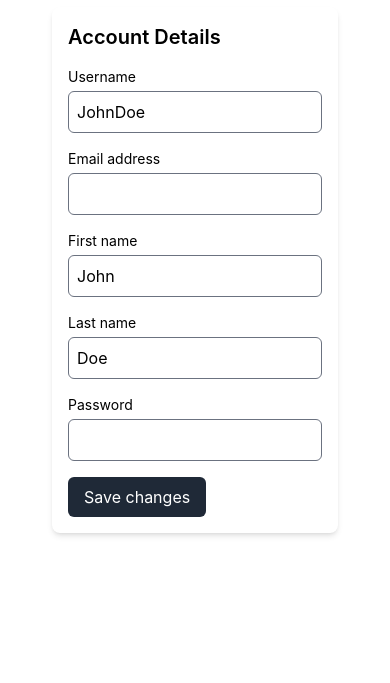
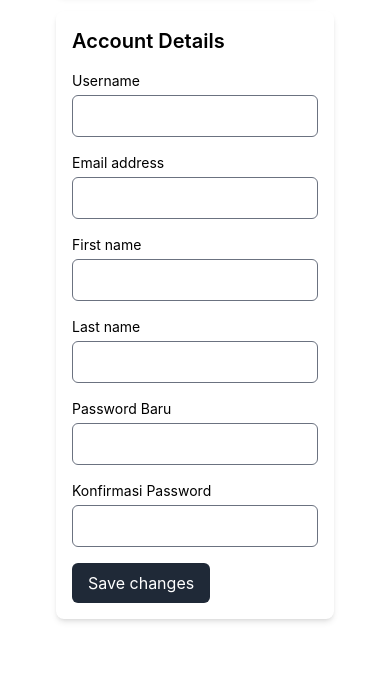
Before and after one commit to niscitacan12/barter, a CodeIgniter app: the page made by application/views/page/super_admin/profile.php in a window 390 px wide. Shown: the part 424-1107 px from the top of the page. Before the commit the page ends 1017 px from the top, so only its background shows below. Run offline with CodeIgniter, Linux system fonts and the light colour scheme; data that the repository does not hold is empty; some libraries are stand-ins or nearby versions.

Commit message:
profilSuperadmin

```diff
--- a/application/views/page/super_admin/profile.php
+++ b/application/views/page/super_admin/profile.php
@@ -9,7 +9,7 @@
 
 <body>
     <?php $this->load->view('components/sidebar_admin'); ?>
-    <div class="p-4 sm:ml-64">
+    <div class="p-5 sm:ml-64">
         <div class="p-5 mt-10">
             <div class="flex flex-col lg:flex-row mx-auto max-w-7xl py-6 px-4 lg:px-0">
                 <!-- Profile Picture -->
@@ -17,14 +17,20 @@
                     <div class="bg-white rounded-lg shadow-md p-4">
                         <div class="text-xl font-semibold mb-2">Profile Picture</div>
                         <div class="text-center">
-                            <img class="w-32 h-32 rounded-full mx-auto mb-2" src="profile.jpg" alt="Profile Picture">
+
                             <p class="text-xs text-gray-500 mb-4">JPG or PNG no larger than 5 MB</p>
-                            <form action="#" method="post" enctype="multipart/form-data">
+                            <form method="post" action="<?= base_url(
+                                'superadmin/aksi_ubah_akun'
+                            ) ?>" enctype="multipart/form-data">
+                                <img class="w-32 h-32 rounded-full mx-auto mb-2" src="<?= base_url(
+                                    'images/superadmin/' . $superadmin->image
+                                ) ?>" alt="Profile Picture">
                                 <label for="image" class="block mb-1">Upload new image</label>
                                 <input type="file" name="image" id="image" accept="image/*"
                                     class="border rounded-md p-1">
+
                                 <!-- Add preview image if needed -->
-                            </form>
+
                         </div>
                     </div>
                 </div>
@@ -36,30 +42,38 @@
                         <form action="#" method="post" enctype="multipart/form-data">
                             <div class="mb-4">
                                 <label for="username" class="block mb-1 text-sm">Username</label>
-                                <input type="text" class="border rounded-md w-full p-2" value="JohnDoe" id="username"
-                                    name="username">
+                                <input type="text" class="border rounded-md w-full p-2"
+                                    value="<?php echo $superadmin->username; ?>" id="username" name="username">
                             </div>
                             <div class="mb-4">
                                 <label for="email" class="block mb-1 text-sm">Email address</label>
                                 <input type="text" value="<?php echo $superadmin->email; ?>"
-                                    class="border rounded-md w-full p-2" id="email" name="email">
+                                    class="border rounded-md w-full p-2" id="email" name="email" readonly>
                             </div>
                             <div class="flex flex-col lg:flex-row lg:gap-4 mb-4">
                                 <div class="w-full lg:w-1/2 mb-4 lg:mb-0">
                                     <label for="firstName" class="block mb-1 text-sm">First name</label>
-                                    <input type="text" class="border rounded-md w-full p-2" value="John" id="firstName"
-                                        name="firstName">
+                                    <input type="text" class="border rounded-md w-full p-2"
+                                        value="<?php echo $superadmin->nama_depan; ?>" id="firstName" name="nama_depan">
                                 </div>
                                 <div class="w-full lg:w-1/2">
                                     <label for="lastName" class="block mb-1 text-sm">Last name</label>
-                                    <input type="text" class="border rounded-md w-full p-2" value="Doe" id="lastName"
-                                        name="lastName">
+                                    <input type="text" class="border rounded-md w-full p-2"
+                                        value="<?php echo $superadmin->nama_belakang; ?>" id="lastName"
+                                        name="nama_belakang">
                                 </div>
                             </div>
-                            <div class="mb-4">
-                                <label for="password" class="block mb-1 text-sm">Password</label>
-                                <input type="password" class="border rounded-md w-full p-2" id="password"
-                                    name="password">
+                            <div class="flex flex-col lg:flex-row lg:gap-4 mb-4">
+                                <div class="w-full lg:w-1/2 mb-4 lg:mb-0">
+                                    <label for="firstName" class="block mb-1 text-sm">Password Baru</label>
+                                    <input type="password" class="border rounded-md w-full p-2" id="firstName"
+                                        name="password_baru">
+                                </div>
+                                <div class="w-full lg:w-1/2">
+                                    <label for="lastName" class="block mb-1 text-sm">Konfirmasi Password</label>
+                                    <input type="password" class="border rounded-md w-full p-2" id="lastName"
+                                        name="konfirmasi_password">
+                                </div>
                             </div>
                             <button class="bg-gray-800 text-white px-4 py-2 rounded-md" type="submit">Save
                                 changes</button>
```
Also changed, not shown: application/controllers/SuperAdmin.php (+80 -2 lines), application/models/super_model.php (+16 -0 lines), images/superadmin/1700109852941.jpg (added), images/superadmin/1700109872241.jpg (added), images/superadmin/1700109911961.jpg (added), images/superadmin/User.png (added).
